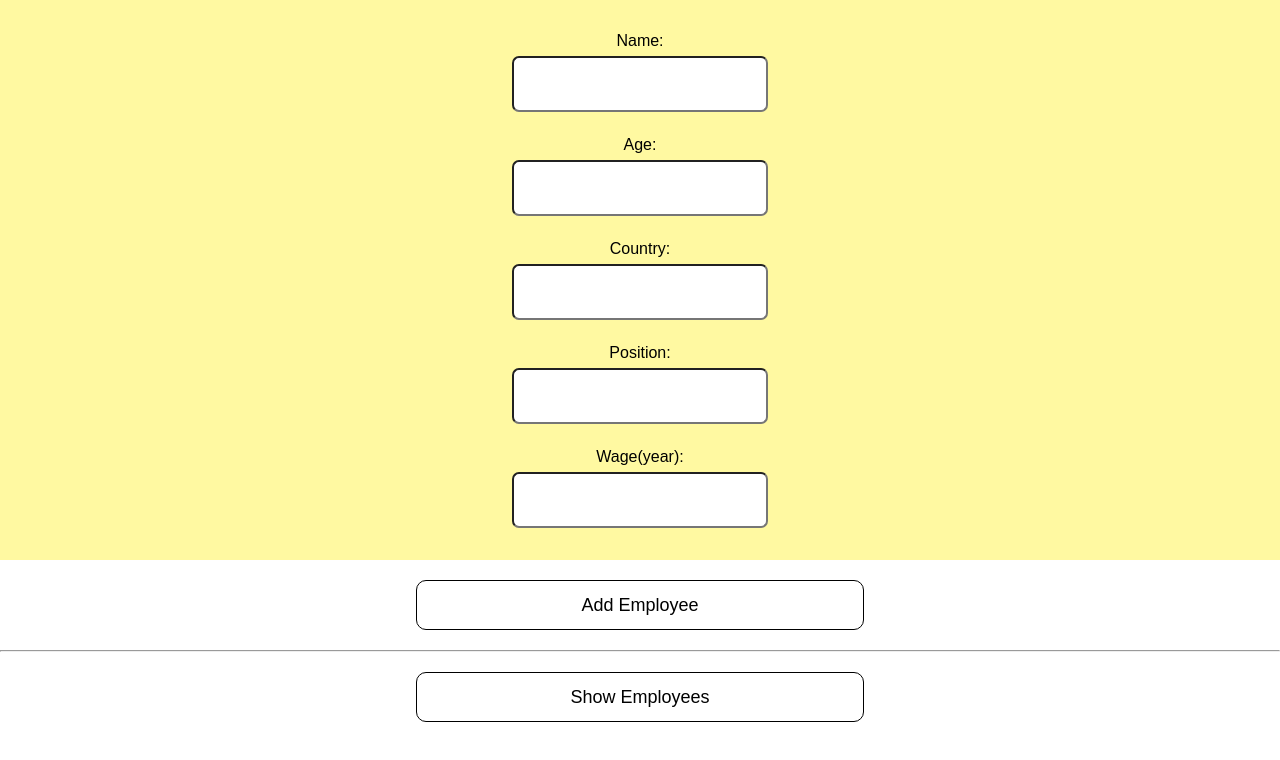
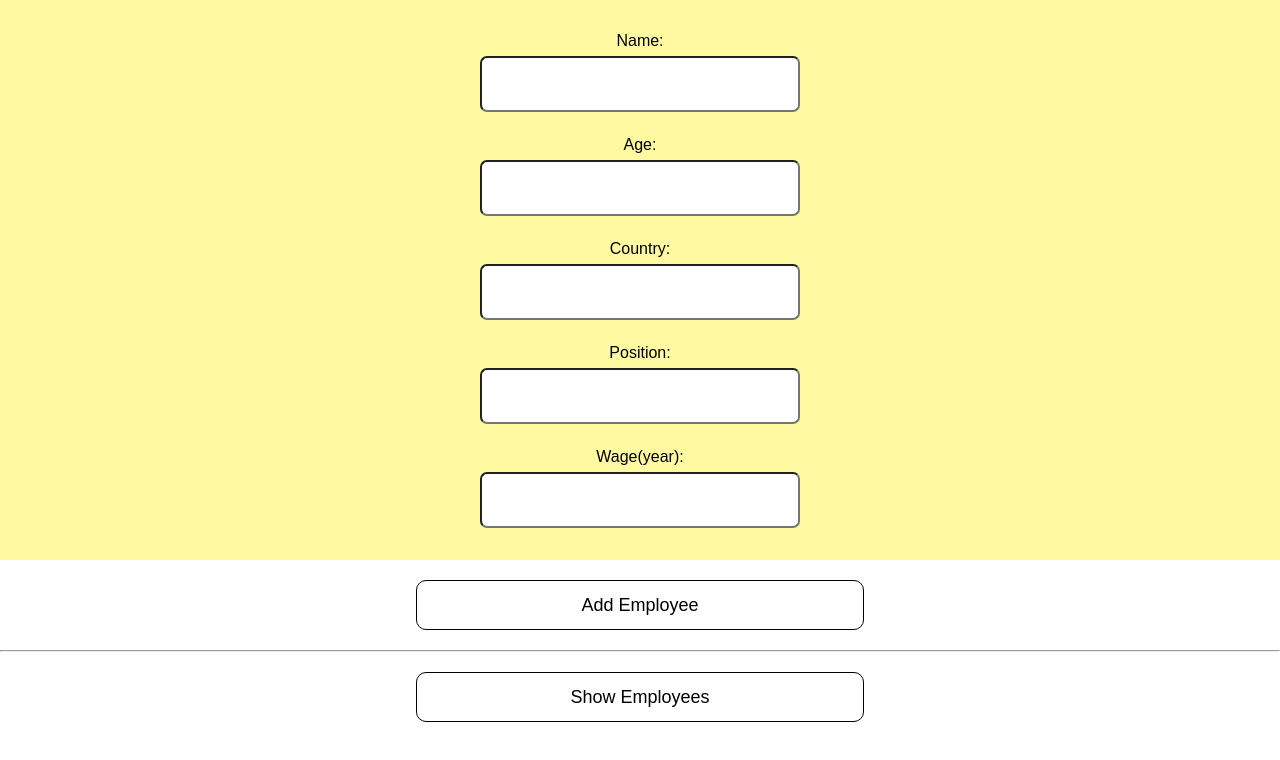
Before and after one commit to AmarKayed/Full-Stack-Form-Application, a React (Create React App) app in the folder frontend/: page / in a window 1280 px wide. Shown: the top 760 px of the page. Built offline with nearby package versions, Linux system fonts and the light colour scheme.

Commit message:
Replaced Old <form> Tags With Form Component

```diff
--- a/frontend/src/App.css
+++ b/frontend/src/App.css
@@ -23,24 +23,6 @@
 }
 
 
-form{
-	display: flex;
-	flex-direction: column;
-	justify-content: space-evenly;
-	align-items: center;
-
-	width: 100%;
-	height: 18%;
-
-	/* background-color: red; */
-}
-
-form input{
-	width: 20%;
-	height: 60%;
-	border-radius: 7px;
-	padding-left: 20px;
-}
 
 .showEmployees, .submitButton{
 	margin: 20px 0px;
--- a/frontend/src/App.js
+++ b/frontend/src/App.js
@@ -1,6 +1,6 @@
 import React from "react";
 import './App.css'
-// import Form from './components/Form/Form.js'
+import Form from './components/Form/Form.js'
 import { useState , useEffect } from "react";
 import Axios from 'axios';
 // import SearchBar from "./components/SearchBar/SearchBar";
@@ -56,6 +56,9 @@ const App = () => {
     console.log(employees, existEmployees);
   }, [])
 
+  // useEffect(()=>{
+  //   console.log(name);
+  // }, [name])
 
   const [searchValue, setSearchValue] = useState('');
 
@@ -71,38 +74,12 @@ const App = () => {
     <div className="App">
 
       <div className = "formArea">
-        <form>
-          <label>Name:</label>
-          <input type = "text" onChange={(event) => {setName(event.target.value); }}></input>
-        </form>
 
-        <form>
-          <label>Age:</label>
-          <input type = "number" onChange={(event) => {setAge(event.target.value)}}></input>
-        </form>
-
-        <form>
-          <label>Country:</label>
-          <input type = "text" onChange={(event) => {setCountry(event.target.value)}}></input>
-        </form>
-
-        <form>
-          <label>Position:</label>
-          <input type = "text" onChange={(event) => {setPosition(event.target.value)}}></input>
-        </form>
-
-        <form>
-          <label>Wage(year):</label>
-          <input type = "number" onChange={(event) => {setWage(event.target.value)}}></input>
-        </form>
-
-        {/*
-        <Form label = "Name" type = "text" />
-        <Form label = "Age" type = "number" />
-        <Form label = "Country" type = "text" />
-        <Form label = "Position" type = "text" />
-        <Form label = "Wage(year)" type = "number" />
-         */}
+        <Form label = "Name" type = "text" state = {name} setState = {setName} />
+        <Form label = "Age" type = "number" state = {age} setState = {setAge} />
+        <Form label = "Country" type = "text" state = {country} setState = {setCountry} />
+        <Form label = "Position" type = "text" state = {position} setState = {setPosition} />
+        <Form label = "Wage(year)" type = "number" state = {wage} setState = {setWage} />
 
       </div>
 
--- a/frontend/src/components/Form/Form.css
+++ b/frontend/src/components/Form/Form.css
@@ -4,11 +4,34 @@
     justify-content: space-evenly;
     align-items: center;
     /* background-color: red; */
-    height: 18%;
+    width: 100%;
+	height: 18%;
 }
 
 .Form input{
-    width: 300px;
-    height: 50px;
-    border-radius: 7px;
+	width: 25%;
+	height: 60%;
+	border-radius: 7px;
+	padding-left: 20px;
 }
+
+/*
+form{
+	display: flex;
+	flex-direction: column;
+	justify-content: space-evenly;
+	align-items: center;
+
+	width: 100%;
+	height: 18%;
+
+
+}
+
+form input{
+	width: 20%;
+	height: 60%;
+	border-radius: 7px;
+	padding-left: 20px;
+}
+*/
--- a/frontend/src/components/Form/Form.js
+++ b/frontend/src/components/Form/Form.js
@@ -4,10 +4,14 @@ import './Form.css';
 
 const Form = (props) => {
 
+    const updateSearchValue = (event) => {
+        props.setState(event.target.value);
+    }
+
     return (
         <form className = "Form">
             <label>{props.label}:</label>
-            <input type = {props.type}></input>
+            <input type = {props.type} onChange={updateSearchValue}></input>
         </form>
     )
 
```
Also changed, not shown: 2 other files (tests, documents, lock files or other folders).
